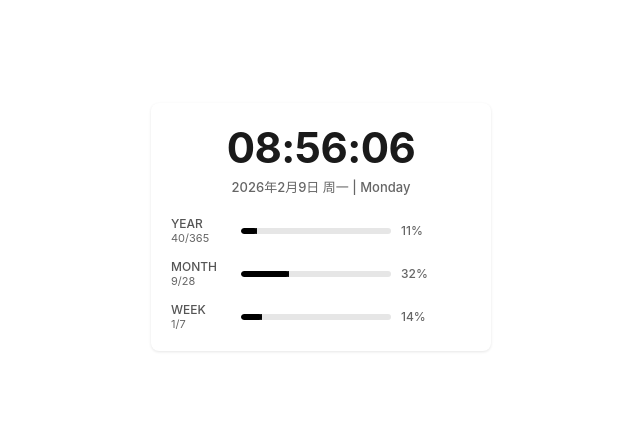
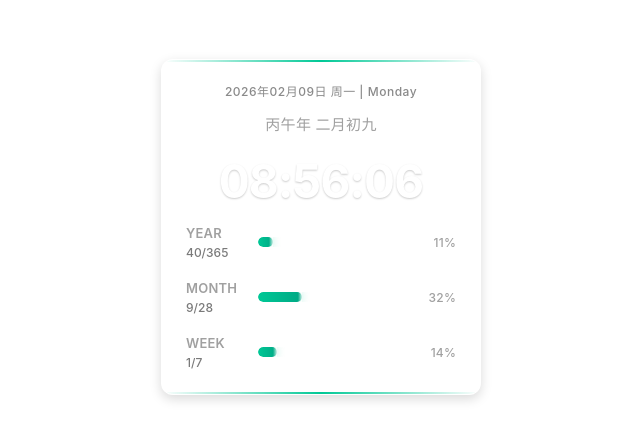
Before and after one commit to ismoyuai-hub/notion-widgets, a plain HTML site: page index.html in a window 1280 px wide. Shown: the part 173-612 px from the top of the page, without its empty margins (319-959 px from the left). Drawn offline with Linux system fonts and the light colour scheme.

Commit message:
Update index.html

```diff
--- a/index.html
+++ b/index.html
@@ -13,151 +13,124 @@
         }
 
         body {
+            background: transparent;
+            color: #333;
+            min-height: 100vh;
             display: flex;
             justify-content: center;
             align-items: center;
-            min-height: 100vh;
-            padding: 16px;
+            padding: 10px;
         }
 
-        /* 浅色模式默认样式 */
+        /* 透明背景容器 */
         .notion-widget {
             width: 100%;
-            max-width: 340px;
-            padding: 20px;
-            border-radius: 8px;
-            box-shadow: 0 1px 3px rgba(0, 0, 0, 0.1);
-            transition: all 0.3s ease;
+            max-width: 320px;
+            padding: 24px;
+            border-radius: 12px;
+            background: rgba(255, 255, 255, 0.05);
+            backdrop-filter: blur(10px);
+            box-shadow: 0 4px 12px rgba(0, 0, 0, 0.15);
+            border: 1px solid rgba(255, 255, 255, 0.1);
+            overflow: hidden;
+            position: relative;
         }
 
         /* 深色模式适配 */
         @media (prefers-color-scheme: dark) {
-            .notion-widget {
-                background-color: #2d2d2d;
-                box-shadow: 0 1px 3px rgba(0, 0, 0, 0.3);
+            body {
+                color: #e0e0e0;
             }
 
-            .time-display {
-                color: #f2f2f2;
-            }
-
-            .date-display {
-                color: #b3b3b3;
-            }
-
-            .label {
-                color: #999;
-            }
-
-            .value {
-                color: #ccc;
-            }
-
-            .progress-bar-container {
-                background-color: #3d3d3d;
-            }
-
-            .progress-bar {
-                background-color: #fff;
-            }
-
-            .progress-percentage {
-                color: #ccc;
+            .notion-widget {
+                background: rgba(30, 30, 30, 0.25);
+                border: 1px solid rgba(255, 255, 255, 0.1);
+                box-shadow: 0 4px 12px rgba(0, 0, 0, 0.3);
             }
         }
 
-        /* 浅色模式样式 */
-        @media (prefers-color-scheme: light) {
-            .notion-widget {
-                background-color: #fff;
-            }
-
-            .time-display {
-                color: #1a1a1a;
-            }
-
-            .date-display {
-                color: #666;
-            }
-
-            .label {
-                color: #555;
-            }
-
-            .value {
-                color: #666;
-            }
-
-            .progress-bar-container {
-                background-color: #e6e6e6;
-            }
-
-            .progress-bar {
-                background-color: #000;
-            }
-
-            .progress-percentage {
-                color: #666;
-            }
+        /* 日期标题样式 */
+        .date-header {
+            text-align: center;
+            margin-bottom: 12px;
+            font-size: 12px;
+            color: #8a8a8a;
+            font-weight: 500;
+            letter-spacing: 0.5px;
+            line-height: 1.4;
         }
 
+        /* 时间显示样式 */
         .time-display {
-            font-size: 42px;
+            font-size: 46px;
             font-weight: 700;
             text-align: center;
-            margin-bottom: 4px;
-            line-height: 1.2;
-            letter-spacing: -0.5px;
+            margin-bottom: 18px;
+            line-height: 1.1;
+            letter-spacing: -0.8px;
+            color: #ffffff;
+            text-shadow: 0 1px 2px rgba(0, 0, 0, 0.2);
         }
 
-        .date-display {
-            font-size: 13px;
+        /* 农历日期样式 */
+        .lunar-date {
             text-align: center;
-            margin-bottom: 20px;
+            margin-bottom: 22px;
+            font-size: 15px;
             font-weight: 500;
+            color: #a0a0a0;
+            letter-spacing: 0.3px;
         }
 
+        /* 进度条区域 */
         .progress-section {
             display: flex;
             flex-direction: column;
-            gap: 14px;
+            gap: 20px;
         }
 
         .progress-item {
             display: flex;
             align-items: center;
-            gap: 10px;
+            gap: 12px;
         }
 
         .progress-label {
+            flex: 0 0 60px;
             display: flex;
             flex-direction: column;
-            flex: 0 0 60px;
         }
 
         .label {
-            font-size: 12px;
-            font-weight: 500;
+            font-size: 13px;
+            font-weight: 600;
+            color: #a0a0a0;
+            margin-bottom: 4px;
+            letter-spacing: 0.2px;
         }
 
         .value {
-            font-size: 11px;
-            font-weight: 400;
+            font-size: 12px;
+            color: #7a7a7a;
+            font-weight: 500;
         }
 
         .progress-bar-container {
             flex: 1;
-            height: 6px;
-            border-radius: 3px;
+            height: 10px;
+            background-color: rgba(255, 255, 255, 0.1);
+            border-radius: 5px;
             overflow: hidden;
             position: relative;
         }
 
         .progress-bar {
             height: 100%;
-            border-radius: 3px;
+            border-radius: 5px;
             transition: width 0.5s cubic-bezier(0.4, 0, 0.2, 1);
             position: relative;
+            background: linear-gradient(90deg, #00c896 0%, #00a884 100%);
+            box-shadow: 0 0 8px rgba(0, 200, 150, 0.3);
         }
 
         .progress-bar::after {
@@ -170,28 +143,46 @@
             background: linear-gradient(
                 to right,
                 transparent 0%,
-                currentColor 100%
+                rgba(255, 255, 255, 0.8) 100%
             );
         }
 
         .progress-info {
-            display: flex;
-            justify-content: space-between;
-            align-items: center;
-            flex: 0 0 70px;
+            flex: 0 0 50px;
+            text-align: right;
+            font-size: 12px;
+            font-weight: 500;
+            color: #a0a0a0;
+            letter-spacing: 0.2px;
         }
 
-        .progress-percentage {
-            font-size: 12px;
-            font-weight: 500;
-            text-align: right;
+        /* 额外的视觉效果 */
+        .notion-widget::before {
+            content: '';
+            position: absolute;
+            top: 0;
+            left: 0;
+            right: 0;
+            height: 2px;
+            background: linear-gradient(90deg, transparent, #00c896, transparent);
+        }
+
+        .notion-widget::after {
+            content: '';
+            position: absolute;
+            bottom: 0;
+            left: 0;
+            right: 0;
+            height: 2px;
+            background: linear-gradient(90deg, transparent, #00c896, transparent);
         }
     </style>
 </head>
 <body>
     <div class="notion-widget">
+        <div class="date-header" id="dateHeader">2026年2月9日 周一 | Monday</div>
+        <div class="lunar-date" id="lunarDate">乙巳年 正月初十二</div>
         <div class="time-display" id="timeDisplay">--:--:--</div>
-        <div class="date-display" id="dateDisplay">----</div>
 
         <div class="progress-section">
             <div class="progress-item">
@@ -202,9 +193,7 @@
                 <div class="progress-bar-container">
                     <div class="progress-bar" id="yearProgress"></div>
                 </div>
-                <div class="progress-info">
-                    <span class="progress-percentage" id="yearPercentage">--%</span>
-                </div>
+                <div class="progress-info" id="yearPercentage">--%</div>
             </div>
 
             <div class="progress-item">
@@ -215,9 +204,7 @@
                 <div class="progress-bar-container">
                     <div class="progress-bar" id="monthProgress"></div>
                 </div>
-                <div class="progress-info">
-                    <span class="progress-percentage" id="monthPercentage">--%</span>
-                </div>
+                <div class="progress-info" id="monthPercentage">--%</div>
             </div>
 
             <div class="progress-item">
@@ -228,9 +215,7 @@
                 <div class="progress-bar-container">
                     <div class="progress-bar" id="weekProgress"></div>
                 </div>
-                <div class="progress-info">
-                    <span class="progress-percentage" id="weekPercentage">--%</span>
-                </div>
+                <div class="progress-info" id="weekPercentage">--%</div>
             </div>
         </div>
     </div>
@@ -241,7 +226,44 @@
         // 英文星期映射
         const weekDaysEN = ['Sunday', 'Monday', 'Tuesday', 'Wednesday', 'Thursday', 'Friday', 'Saturday'];
         // 月份映射
-        const monthsCN = ['一月', '二月', '三月', '四月', '五月', '六月', '七月', '八月', '九月', '十月', '十一月', '十二月'];
+        const monthsCN = ['01', '02', '03', '04', '05', '06', '07', '08', '09', '10', '11', '12'];
+
+        // 农历数据
+        const lunarData = [
+            '正月', '二月', '三月', '四月', '五月', '六月', '七月', '八月', '九月', '十月', '十一月', '十二月'
+        ];
+
+        const lunarDays = [
+            '初一', '初二', '初三', '初四', '初五', '初六', '初七', '初八', '初九', '初十',
+            '十一', '十二', '十三', '十四', '十五', '十六', '十七', '十八', '十九', '二十',
+            '廿一', '廿二', '廿三', '廿四', '廿五', '廿六', '廿七', '廿八', '廿九', '三十'
+        ];
+
+        const lunarYears = [
+            '甲子', '乙丑', '丙寅', '丁卯', '戊辰', '己巳', '庚午', '辛未', '壬申', '癸酉',
+            '甲戌', '乙亥', '丙子', '丁丑', '戊寅', '己卯', '庚辰', '辛巳', '壬午', '癸未',
+            '甲申', '乙酉', '丙戌', '丁亥', '戊子', '己丑', '庚寅', '辛卯', '壬辰', '癸巳',
+            '甲午', '乙未', '丙申', '丁酉', '戊戌', '己亥', '庚子', '辛丑', '壬寅', '癸卯',
+            '甲辰', '乙巳', '丙午', '丁未', '戊申', '己酉', '庚戌', '辛亥', '壬子', '癸丑',
+            '甲寅', '乙卯', '丙辰', '丁巳', '戊午', '己未', '庚申', '辛酉', '壬戌', '癸亥'
+        ];
+
+        // 获取农历日期
+        function getLunarDate(date) {
+            const year = date.getFullYear();
+            const month = date.getMonth() + 1;
+            const day = date.getDate();
+
+            // 计算农历年份（简单实现，实际应使用专业农历算法）
+            const yearIndex = (year - 1984) % 60;
+            const lunarYear = lunarYears[yearIndex];
+
+            // 获取农历月份和日期
+            const lunarMonth = lunarData[month - 1];
+            const lunarDay = lunarDays[day - 1] || '初一';
+
+            return `${lunarYear}年 ${lunarMonth}${lunarDay}`;
+        }
 
         // 更新时间显示
         function updateTime() {
@@ -258,12 +280,13 @@
             const month = now.getMonth() + 1;
             const date = now.getDate();
             const dayOfWeek = now.getDay();
-            const dayNameCN = weekDaysCN[dayOfWeek];
-            const dayNameEN = weekDaysEN[dayOfWeek];
-            const monthNameCN = monthsCN[now.getMonth()];
 
-            document.getElementById('dateDisplay').textContent =
-                `${year}年${month}月${date}日 ${dayNameCN} | ${dayNameEN}`;
+            // 更新日期标题
+            document.getElementById('dateHeader').textContent =
+                `${year}年${month.toString().padStart(2, '0')}月${date.toString().padStart(2, '0')}日 ${weekDaysCN[dayOfWeek]} | ${weekDaysEN[dayOfWeek]}`;
+
+            // 更新农历日期
+            document.getElementById('lunarDate').textContent = getLunarDate(now);
 
             // 计算进度
             updateProgress(now);
```
